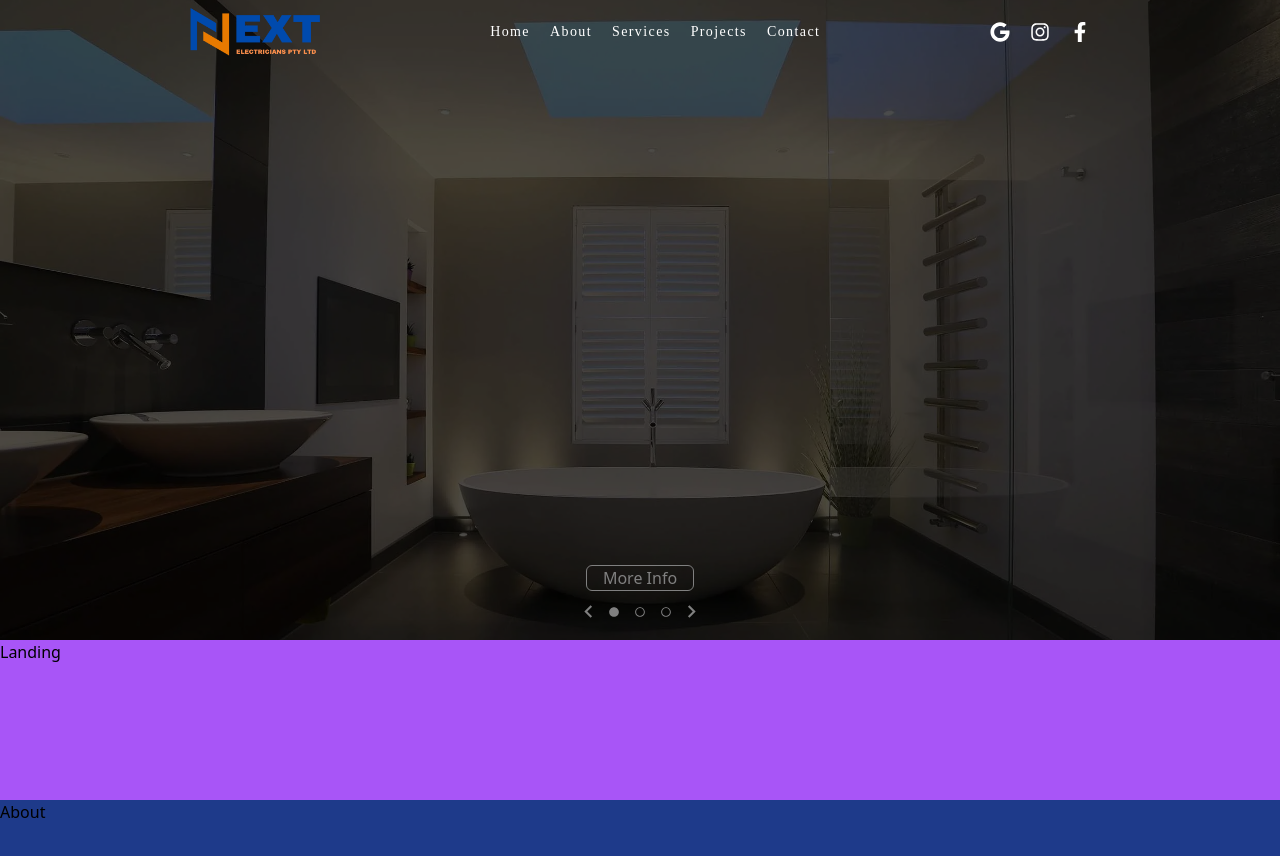
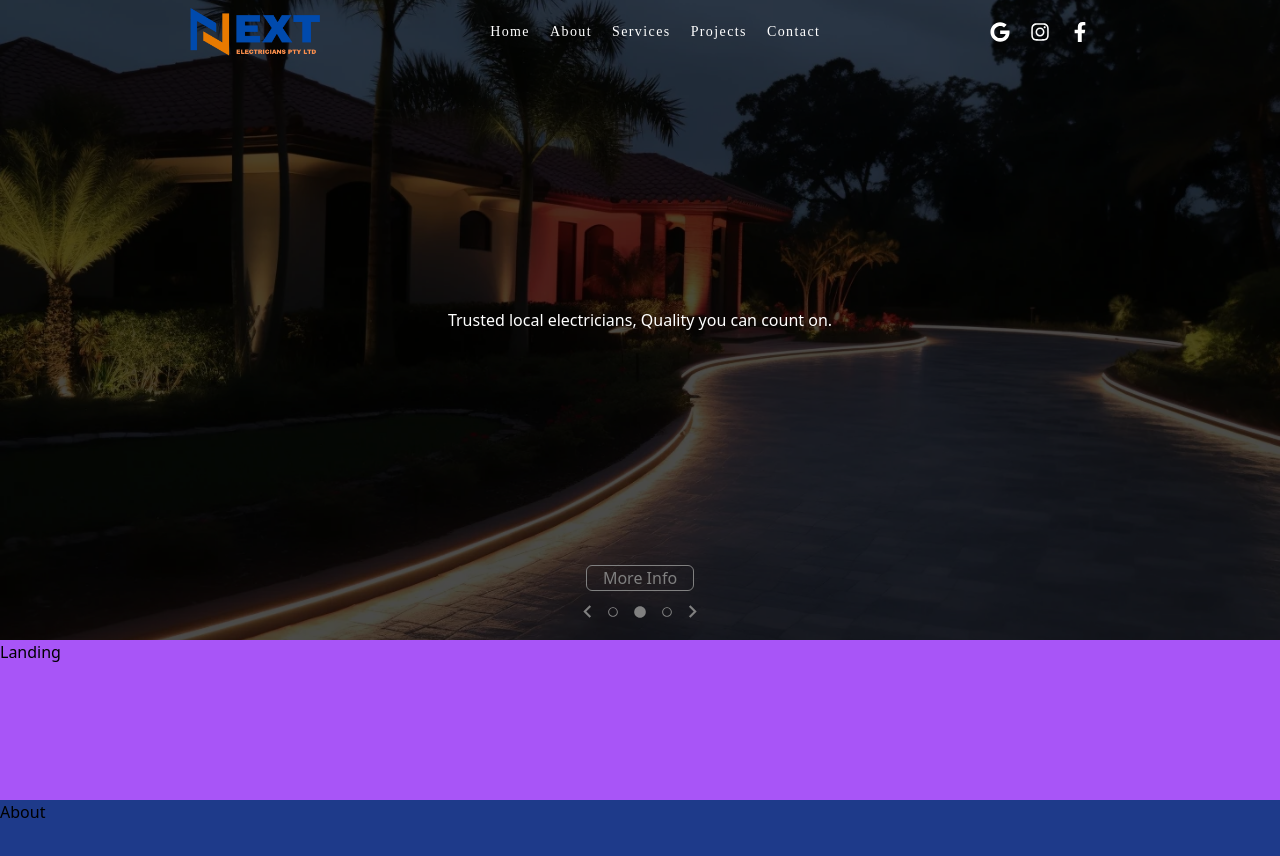
Before and after one commit to Wazmond/next-electricians, a Next.js app: page / in a window 1280 px wide. Shown: the top 856 px of the page. Built offline with nearby package versions, Linux system fonts and the light colour scheme; a web font is replaced by a local one.

Commit message:
Added fade transition and timer on featured image

```diff
--- a/src/fetching.tsx
+++ b/src/fetching.tsx
@@ -11,7 +11,7 @@ import Image from 'next/image'
 import Img1 from 'public/images/Contemporary-Bathroom-Lighting-and-Design.webp'
 import Img2 from 'public/images/driveway-lighting-that-match-a-modern-homes-aesthetic.webp'
 import Img3 from 'public/images/gen_inside.webp'
-import { useState } from 'react'
+import { useEffect, useState } from 'react'
 
 import { MdKeyboardArrowLeft } from 'react-icons/md'
 import { MdKeyboardArrowRight } from 'react-icons/md'
@@ -20,21 +20,50 @@ import { FaCircle } from 'react-icons/fa'
 
 const LandingImage = () => {
   const [img, setImg] = useState<number>(0)
+  const [fade, setFade] = useState<boolean>(false)
+
   const images = [Img1, Img2, Img3]
 
   const prevImg = () => {
-    img - 1 < 0 ? setImg(2) : setImg(img - 1)
-  }
-  const nextImg = () => {
-    img + 1 > 2 ? setImg(0) : setImg(img + 1)
+    setImg((prev) => (prev - 1 + images.length) % images.length)
   }
 
+  const nextImg = () => {
+    setFade(true)
+    setTimeout(() => {
+      setImg((prev) => (prev + 1) % images.length)
+      setFade(false)
+    }, 150)
+  }
+
+  useEffect(() => {
+    const timer = setTimeout(() => {
+      nextImg()
+    }, 3000)
+    return () => {
+      clearTimeout(timer)
+    }
+  }, [img])
+
   return (
-    <div className={`relative h-[80vh] w-full overflow-hidden flex flex-row justify-center`}>
-      {images && <Image src={images[img]} alt="featuredImage" className="object-cover" />}
+    <div
+      className={`relative h-[80vh] w-full overflow-hidden flex flex-row justify-center bg-black`}
+    >
+      {images && (
+        <Image
+          src={images[img]}
+          alt="featuredImage"
+          className={`object-cover transition-opacity duration-300 ${fade ? 'opacity-0' : 'opacity-100'}`}
+        />
+      )}
+
       <div className="h-full w-full absolute z-[2] bg-black opacity-70" />
 
-      <div className="absolute flex flex-col gap-2 self-end items-center z-10 mb-4">
+      <div className="absolute text-white z-[3] self-center text-center">
+        <h1>Trusted local electricians, Quality you can count on.</h1>
+      </div>
+
+      <div className="absolute flex flex-col gap-2 self-end items-center z-[3] mb-4">
         <div className="text-mono-500 border border-mono-500 hover:border-white hover:text-white rounded-md px-4">
           <button aria-label="Find out more button">More Info</button>
         </div>
@@ -53,7 +82,7 @@ const LandingImage = () => {
                 className="hover:text-white"
               >
                 {index == img ? (
-                  <FaCircle size={10} className="mx-2 text-mono-500 hover:text-white" />
+                  <FaCircle size={12} className="mx-2 text-mono-500 hover:text-white" />
                 ) : (
                   <FaRegCircle size={10} className="mx-2 text-mono-500 hover:text-white" />
                 )}
```
